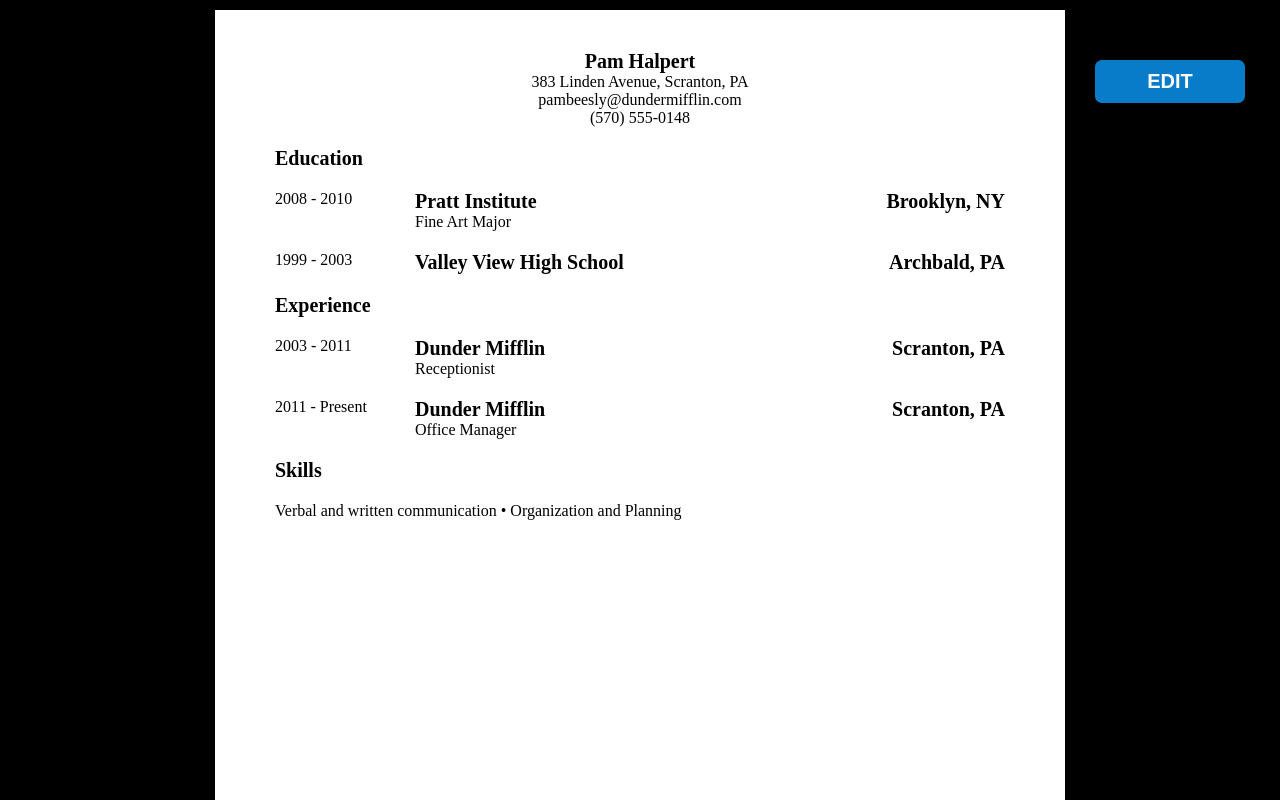
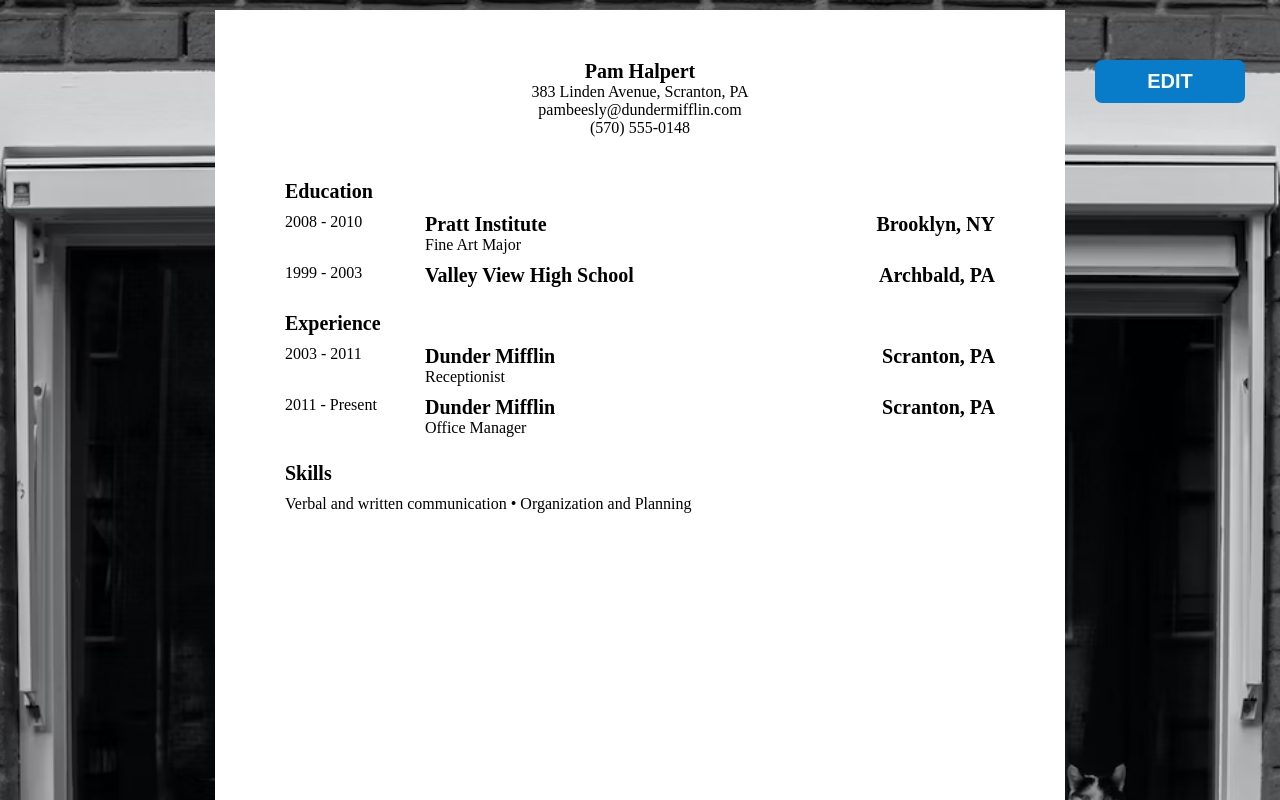
Before and after one commit to rosa-pastel/cv-application, a React (Create React App) app: page / in a window 1280 px wide. Shown: the top 800 px of the page. Built offline with nearby package versions, Linux system fonts and the light colour scheme.

Commit message:
Add background and small layout adjustments

```diff
--- a/src/styles/app.css
+++ b/src/styles/app.css
@@ -9,6 +9,9 @@
   margin: 10px;
   display: flex;
   justify-content: center;
+  background-size: cover;
+  background-position: bottom;
+  background-image: url(../pictures/background.avif);
   background-color: black;
 }
 #root > div {
@@ -19,9 +22,9 @@
   display: flex;
   flex-direction: column;
   align-items: center;
-  padding: 40px 60px;
+  padding: 50px 70px;
   position: relative;
-  gap: 20px;
+  gap: 25px;
 }
 button#edit-save {
   background-color: rgb(8, 124, 201);
@@ -67,6 +70,7 @@
   display: flex;
   flex-direction: column;
   align-items: center;
+  min-height: 95px;
 }
 #general.edit {
   gap: 3px;
@@ -87,7 +91,7 @@
   width: 100%;
   display: flex;
   flex-direction: column;
-  gap: 20px;
+  gap: 10px;
 }
 label {
   font-weight: bold;
```
Also changed, not shown: src/pictures/background.avif (added).
